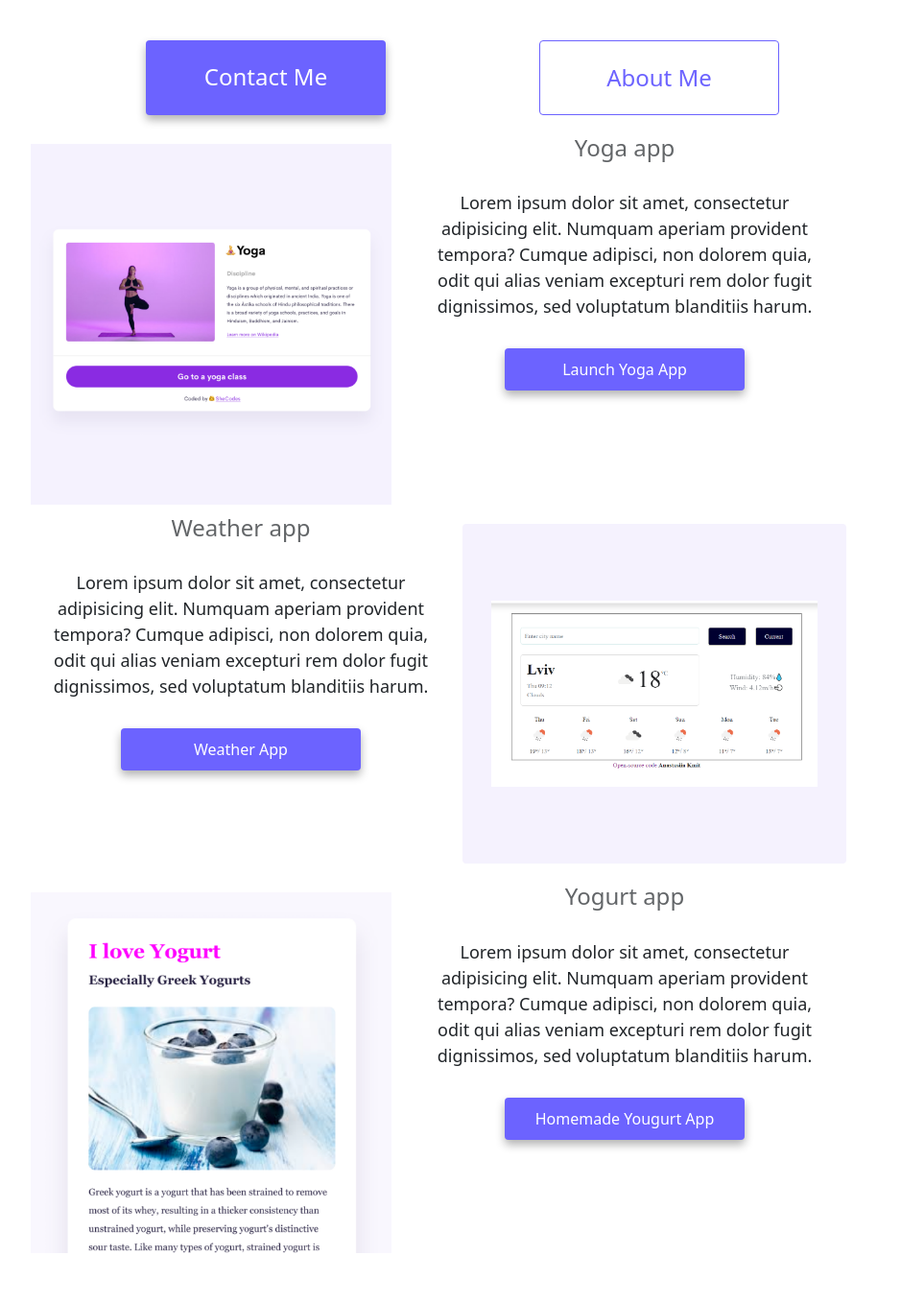
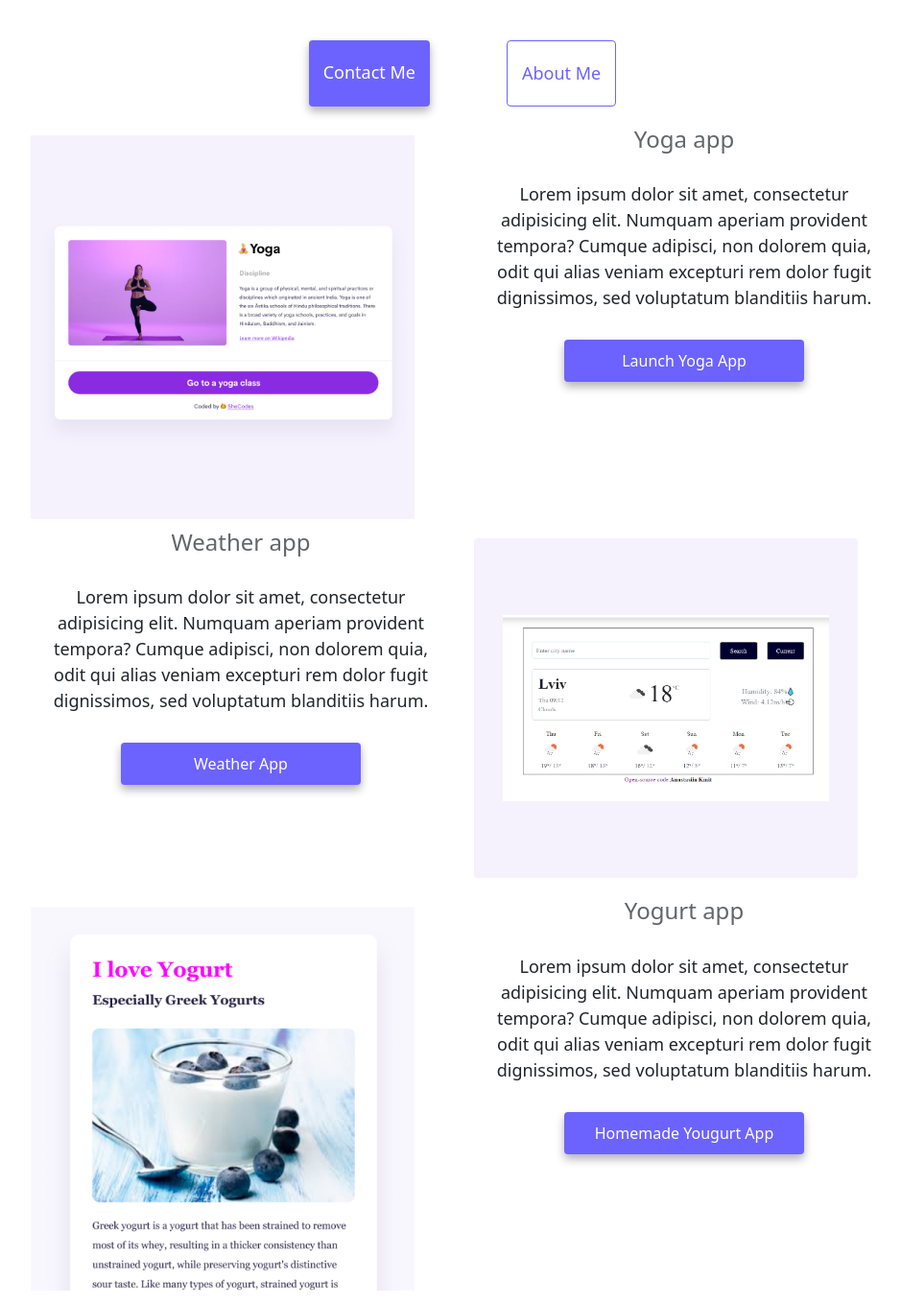
Before and after one commit to AnastasiiaKmit/csb-3rvjmt, a website: page index.html in a window 1280 px wide. Shown: the part 280-1638 px from the top of the page at 96% size, without its empty margins (158-1097 px from the left). Drawn offline with nearby package versions, Linux system fonts and the light colour scheme.

Commit message:
changed the size of buttons

```diff
--- a/index.html
+++ b/index.html
@@ -85,12 +85,14 @@
     </div>
     <div class="yoga-container d-flex">
       <div class="row">
+        <div class="col-md-6">
           <img
             src="images/yoga.png"
             alt="Image of woman on yoga lesson"
-          class="col-6 yoga justify-content-center desktop-only"
+            class="yoga justify-content-center desktop-only"
           />
-        <div class="col-6 yoga-text justify-content-center">
+        </div>
+        <div class="col-md-6 yoga-text justify-content-center">
           <h3>Yoga app</h3>
           <p class="yoga-description">
             Lorem ipsum dolor sit amet, consectetur adipisicing elit. Numquam
@@ -109,7 +111,7 @@
     </div>
     <div class="wether-container d-flex">
       <div class="row">
-        <div class="col-6 weather-text justify-content-center">
+        <div class="col-md-6 weather-text justify-content-center">
           <h3>Weather app</h3>
           <p class="weather-description">
             Lorem ipsum dolor sit amet, consectetur adipisicing elit. Numquam
@@ -125,21 +127,25 @@
             >Weather App</a
           >
         </div>
+        <div class="col-md-6">
           <img
             src="images/weather.png"
             alt="The image of weather"
-          class="col-6 weather desktop-only"
+            class="weather desktop-only"
           />
+        </div>
       </div>
     </div>
     <div class="yogurt-container d-flex">
       <div class="row">
+        <div class="col-md-6">
           <img
             src="images/yogurt.png"
             alt="The image og yogurt"
-          class="col-6 yogurt justify-content-center desktop-only"
+            class="yogurt justify-content-center desktop-only"
           />
-        <div class="col-6 yogurt-text justify-content-center">
+        </div>
+        <div class="col-md-6 yogurt-text justify-content-center">
           <h3>Yogurt app</h3>
           <p class="yogurt-description">
             Lorem ipsum dolor sit amet, consectetur adipisicing elit. Numquam
--- a/src/styles.css
+++ b/src/styles.css
@@ -57,6 +57,11 @@ p {
   text-align: center;
 }
 
+.row {
+  display: flex;
+  flex-wrap: wrap;
+}
+
 .navigation-links {
   display: flex;
   margin-top: 40px;
@@ -64,14 +69,14 @@ p {
 }
 
 .navigation-links a {
-  margin: 20px 80px;
+  margin: 20px 40px;
   border-radius: 4px;
   padding: 20px 15px;
   text-decoration: none;
   text-transform: capitalize;
-  width: 250px;
+
   text-align: center;
-  font-size: 24px;
+  font-size: 18px;
 }
 
 .contact-link {
```
Lines whose indentation alone changed are shown as unchanged.
